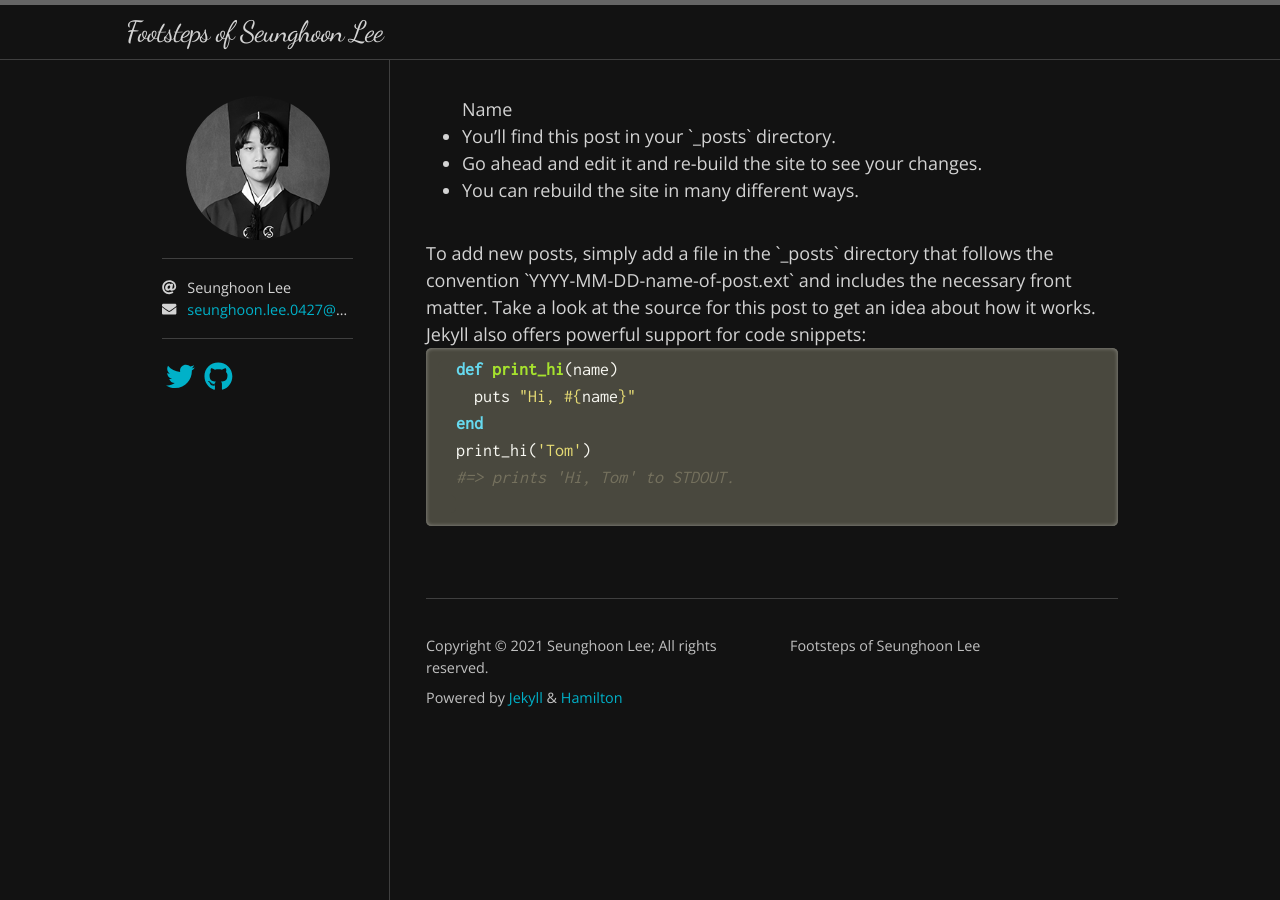
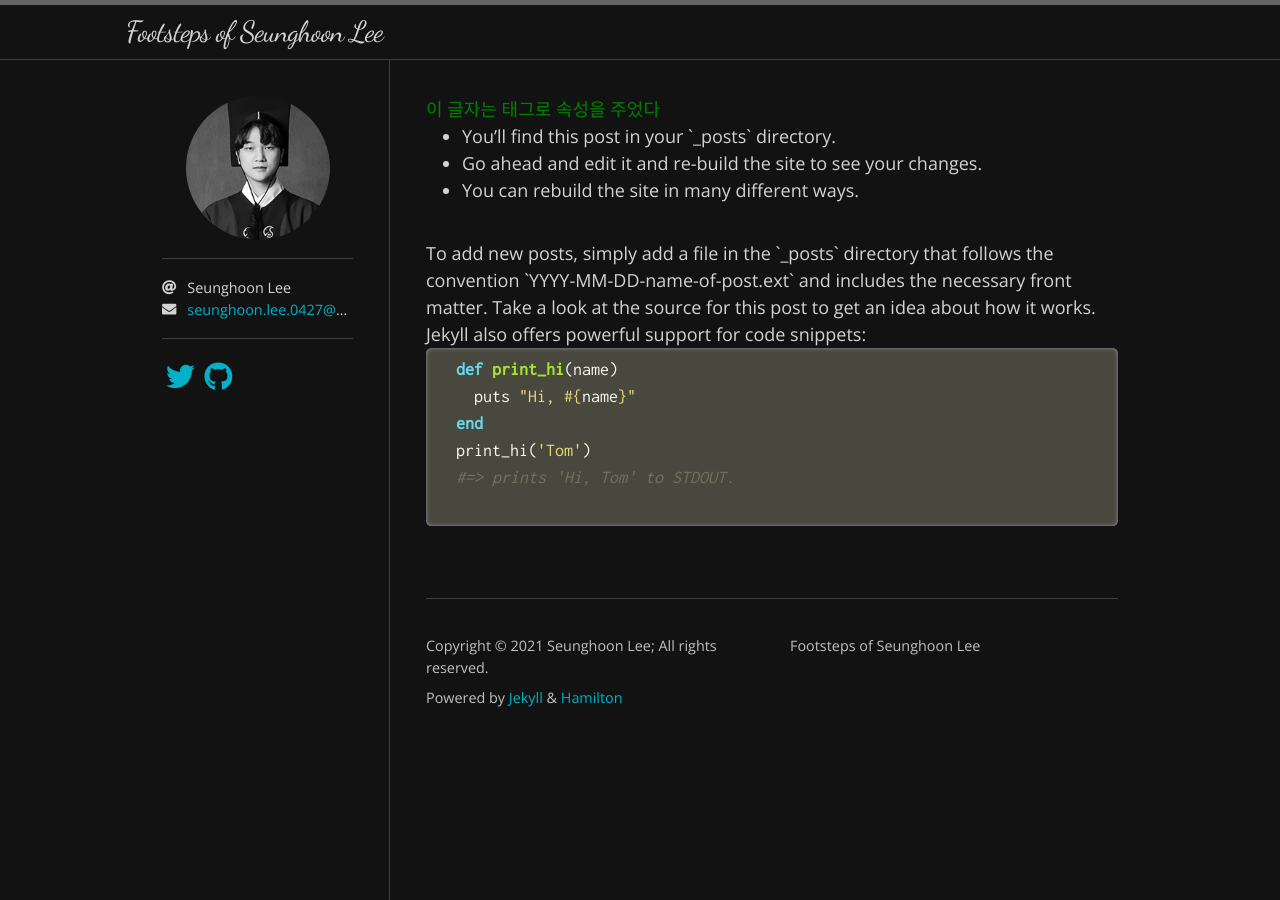
Before and after one commit to SeungHoon00/seunghoon00.github.io, a Jekyll site: the page built from index.html, in a window 1280 px wide. Built offline with Jekyll 4.4.1, drawn with Linux system fonts in a browser that asks for light colours; nearby versions of some CDN libraries; some web fonts are replaced; the list of posts is cut into pages by our own code.

Commit message:
Update home.html

```diff
--- a/_layouts/home.html
+++ b/_layouts/home.html
@@ -12,8 +12,10 @@ layout: default
     {% assign posts = site.posts %}
   {% endif %}
   <div>
+  <span style="color: green;">
+  이 글자는 태그로 속성을 주었다
+  </span>
   <ul>
-    <dt> Name </dt>
     <li>You’ll find this post in your `_posts` directory.</li>
     <li>Go ahead and edit it and re-build the site to see your changes. </li>
     <li>You can rebuild the site in many different ways.</li>
```
